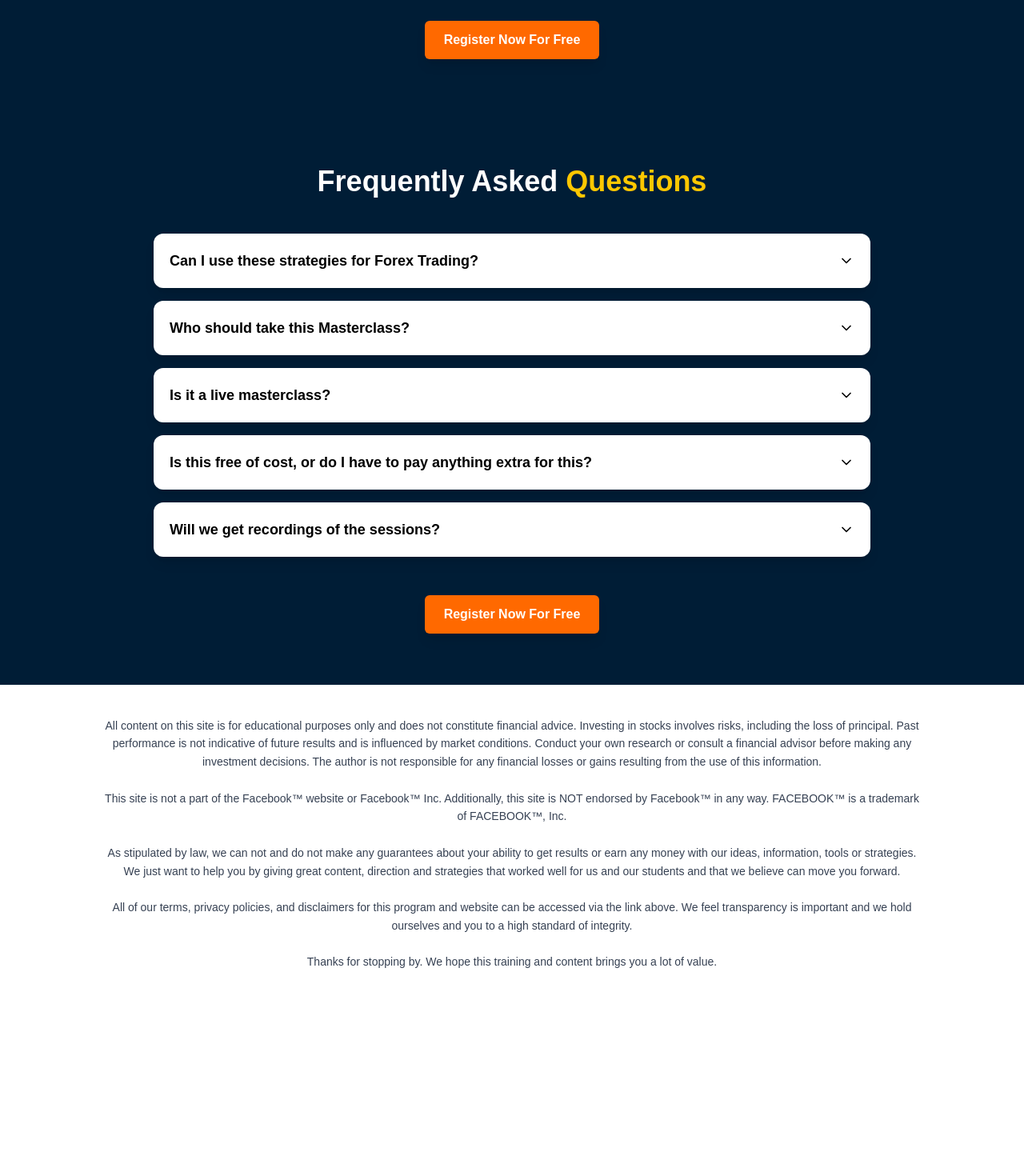
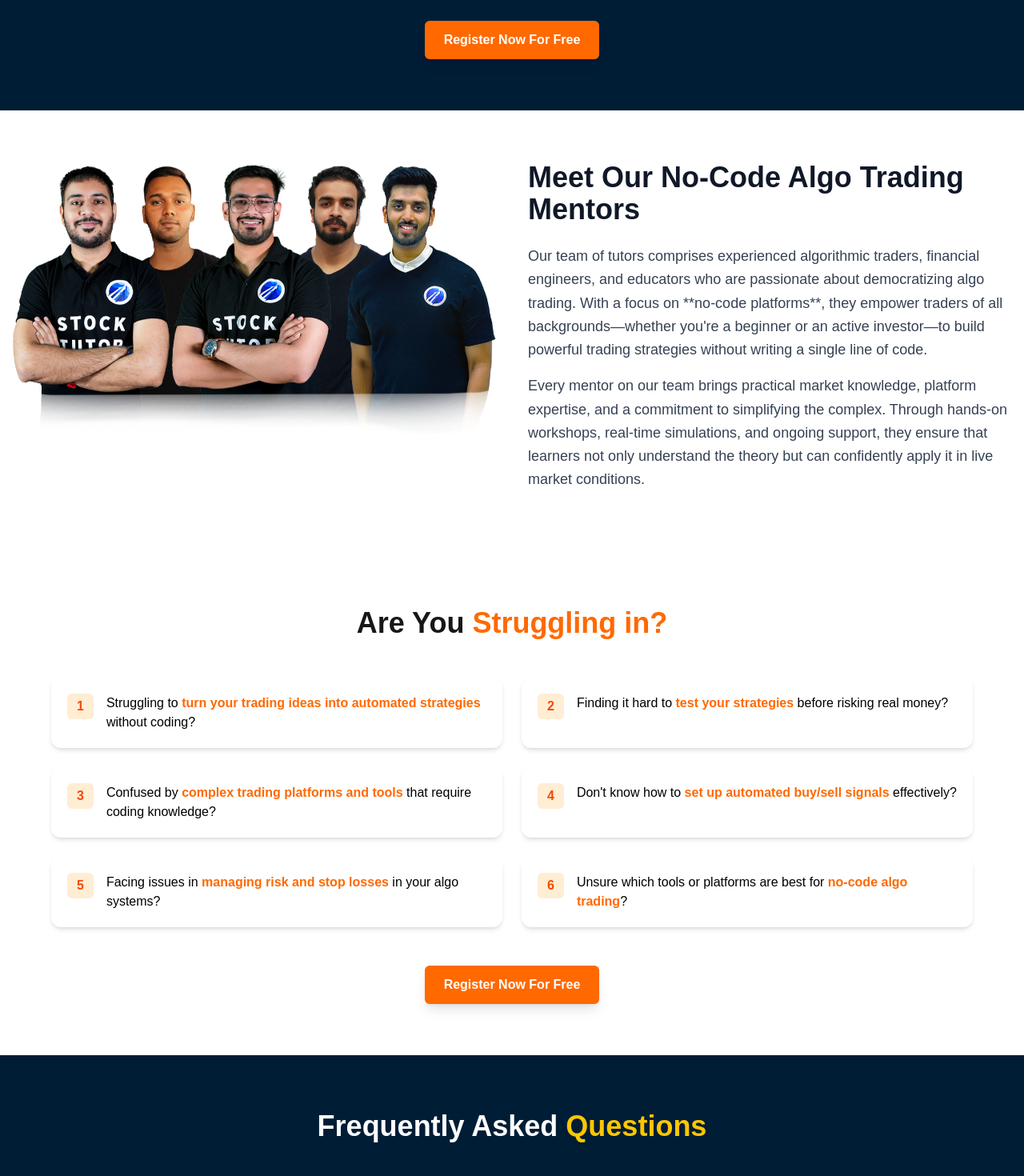
Before and after one commit to AshishAggarwal1308/st-landing, a Next.js app: page /no-code-algo in a window 1280 px wide. Shown: the part 1160-2630 px from the top of the page at 80% size. Before the commit the page ends 2534 px from the top, so only its background shows below. Built offline with nearby package versions, Linux system fonts and the light colour scheme; no server answers.

Commit message:
updated page of no code algo

```diff
--- a/app/no-code-algo/page.tsx
+++ b/app/no-code-algo/page.tsx
@@ -199,6 +199,58 @@ export const noCodeAlgoPoints = [
     },
 ];
 
+const strugglingin = [
+  {
+    number: 1,
+    text: (
+      <>
+        Struggling to <span className="text-orange-500 font-semibold">turn your trading ideas into automated strategies</span> without coding?
+      </>
+    ),
+  },
+  {
+    number: 2,
+    text: (
+      <>
+        Finding it hard to <span className="text-orange-500 font-semibold">test your strategies</span> before risking real money?
+      </>
+    ),
+  },
+  {
+    number: 3,
+    text: (
+      <>
+        Confused by <span className="text-orange-500 font-semibold">complex trading platforms and tools</span> that require coding knowledge?
+      </>
+    ),
+  },
+  {
+    number: 4,
+    text: (
+      <>
+        Don't know how to <span className="text-orange-500 font-semibold">set up automated buy/sell signals</span> effectively?
+      </>
+    ),
+  },
+  {
+    number: 5,
+    text: (
+      <>
+        Facing issues in <span className="text-orange-500 font-semibold">managing risk and stop losses</span> in your algo systems?
+      </>
+    ),
+  },
+  {
+    number: 6,
+    text: (
+      <>
+        Unsure which tools or platforms are best for <span className="text-orange-500 font-semibold">no-code algo trading</span>?
+      </>
+    ),
+  },
+];
+
+
 
 function Page() {
     const [activeIndex, setActiveIndex] = useState<number | null>(null);
@@ -379,6 +431,61 @@ fbq('track', 'PageView');
                     </section>
 
 
+                    <section className="w-full px-4 py-16 bg-white">
+                        <div className="max-w-7xl mx-auto flex flex-col md:flex-row items-center md:items-start gap-10">
+
+                            {/* Tutors Image */}
+                            <div className="w-full md:w-1/2">
+                                <img
+                                    src="/alltutors.png" // Replace with your actual group photo
+                                    alt="Our Expert Tutors"
+                                    className="w-full h-auto rounded-xl object-cover"
+                                />
+                            </div>
+
+                            {/* About Section */}
+                            <div className="w-full md:w-1/2">
+                                <h2 className="text-4xl font-bold text-gray-900 mb-6">Meet Our No-Code Algo Trading Mentors</h2>
+
+                                <p className="text-gray-700 text-lg leading-relaxed mb-4">
+                                    Our team of tutors comprises experienced algorithmic traders, financial engineers, and educators who are passionate about democratizing algo trading. With a focus on **no-code platforms**, they empower traders of all backgrounds—whether you're a beginner or an active investor—to build powerful trading strategies without writing a single line of code.
+                                </p>
+
+                                <p className="text-gray-700 text-lg leading-relaxed mb-4">
+                                    Every mentor on our team brings practical market knowledge, platform expertise, and a commitment to simplifying the complex. Through hands-on workshops, real-time simulations, and ongoing support, they ensure that learners not only understand the theory but can confidently apply it in live market conditions.
+                                </p>
+                            </div>
+                        </div>
+                    </section>
+
+
+                    <section className="py-16 px-4">
+                        <div className="max-w-6xl mx-auto text-center">
+                            <h2 className="text-3xl md:text-4xl font-bold mb-12">
+                                Are You <span className="text-orange-500">Struggling in?</span>
+                            </h2>
+
+                            <div className="grid grid-cols-1 md:grid-cols-2 gap-6 mb-12">
+                                {strugglingin.map((point) => (
+                                    <div
+                                        key={point.number}
+                                        className="bg-white text-black flex items-start gap-4 p-5 rounded-xl shadow-md"
+                                    >
+                                        <span className="bg-orange-100 text-orange-600 font-semibold px-3 py-1 rounded-md">
+                                            {point.number}
+                                        </span>
+                                        <p className="text-left text-sm sm:text-base">{point.text}</p>
+                                    </div>
+                                ))}
+                            </div>
+
+                            <button onClick={() => setIsModalOpen(true)} className="bg-orange-500 hover:bg-orange-600 text-white font-semibold px-6 py-3 rounded-md shadow-lg transition">
+                                Register Now For Free
+                            </button>
+                            <PopupModal isOpen={isModalOpen} onClose={() => setIsModalOpen(false)} />
+                        </div>
+                    </section>
+
                     <section className="bg-[#001d36] text-white py-16 px-4">
                         <div className="max-w-4xl mx-auto">
                             <h2 className="text-4xl font-bold text-center mb-10 leading-snug">
@@ -446,13 +553,13 @@ fbq('track', 'PageView');
                         </div>
                     </div>
 
-                    <div className="fixed bottom-0 left-0 right-0 z-50 bg-white border-t-2 shadow-md px-4 py-2 md:py-4">
-                        <div className="flex flex-col md:flex-row items-center justify-center gap-1 md:gap-4 max-w-6xl mx-auto">
+                    <div className="fixed bottom-0 left-0 right-0 z-50 bg-white  inset-shadow-sm px-4 py-2 md:py-4">
+                        <div className="flex flex-col md:flex-row items-center justify-between gap-1 md:gap-4 max-w-6xl mx-auto">
                             <div className="text-center md:text-left">
                                 <span className="text-lg md:text-2xl font-bold text-black block"><span className="line-through">₹499</span> FREE!!</span>
                                 <span className="text-gray-700 block">Offer ends on : {offerEnd}</span>
                             </div>
-                            <button onClick={() => setIsModalOpen(true)} className="bg-orange-500 hover:bg-orange-600 text-white font-semibold px-6 py-3 rounded-md shadow-lg transition">
+                            <button onClick={() => setIsModalOpen(true)} className="bg-orange-500 hover:bg-orange-600 text-white font-medium py-1 px-3 md:px-6 md:py-3 rounded-md shadow-lg transition">
                                 Register Now For Free
                             </button>
                             <PopupModal isOpen={isModalOpen} onClose={() => setIsModalOpen(false)} />
```
Also changed, not shown: public/alltutors.png (added).
